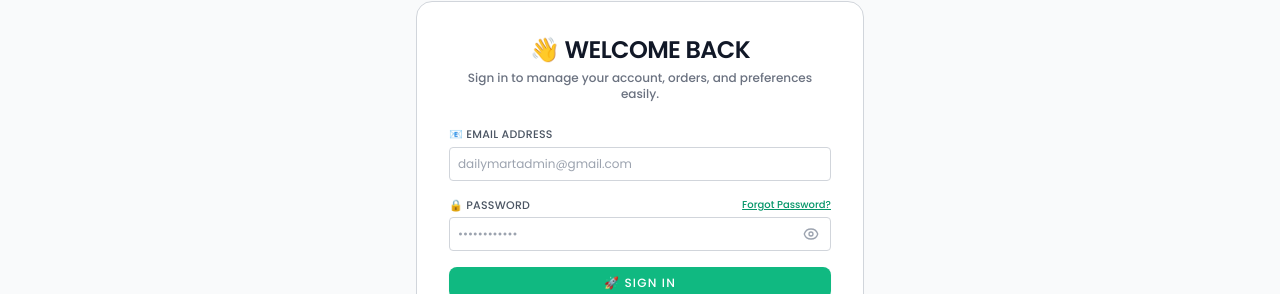
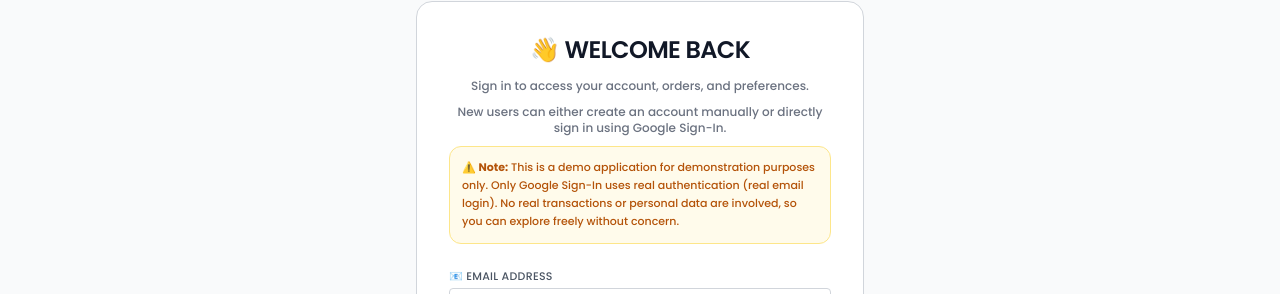
Before and after one commit to Divyan-SS/Deploy_MERN_DailyMart, a React (Vite) app in the folder frontend/: page /login in a window 1280 px wide. Shown: the part 285-579 px from the top of the page. Built offline with nearby package versions, Linux system fonts and the light colour scheme; no server answers.

Commit message:
Update Login Page welcome text with demo warnings and manual/Google sign-in notes

```diff
--- a/frontend/src/pages/Login.jsx
+++ b/frontend/src/pages/Login.jsx
@@ -87,9 +87,15 @@ const Login = () => {
         <h2 className="text-2xl font-semibold text-gray-900 tracking-tight uppercase">
           👋 Welcome Back
         </h2>
-        <p className="text-xs text-gray-500 font-medium mt-1">
-          Sign in to manage your account, orders, and preferences easily.
-        </p>
+        <div className="text-xs text-gray-500 font-medium mt-3 space-y-2.5">
+          <p>Sign in to access your account, orders, and preferences.</p>
+          <p>
+            New users can either create an account manually or directly sign in using Google Sign-In.
+          </p>
+          <div className="text-[11px] text-amber-700 bg-amber-50 border border-amber-200 rounded-xl p-3 mt-3 text-left font-medium leading-relaxed">
+            ⚠️ <strong>Note:</strong> This is a demo application for demonstration purposes only. Only Google Sign-In uses real authentication (real email login). No real transactions or personal data are involved, so you can explore freely without concern.
+          </div>
+        </div>
       </div>
 
       {/* Error */}
```
